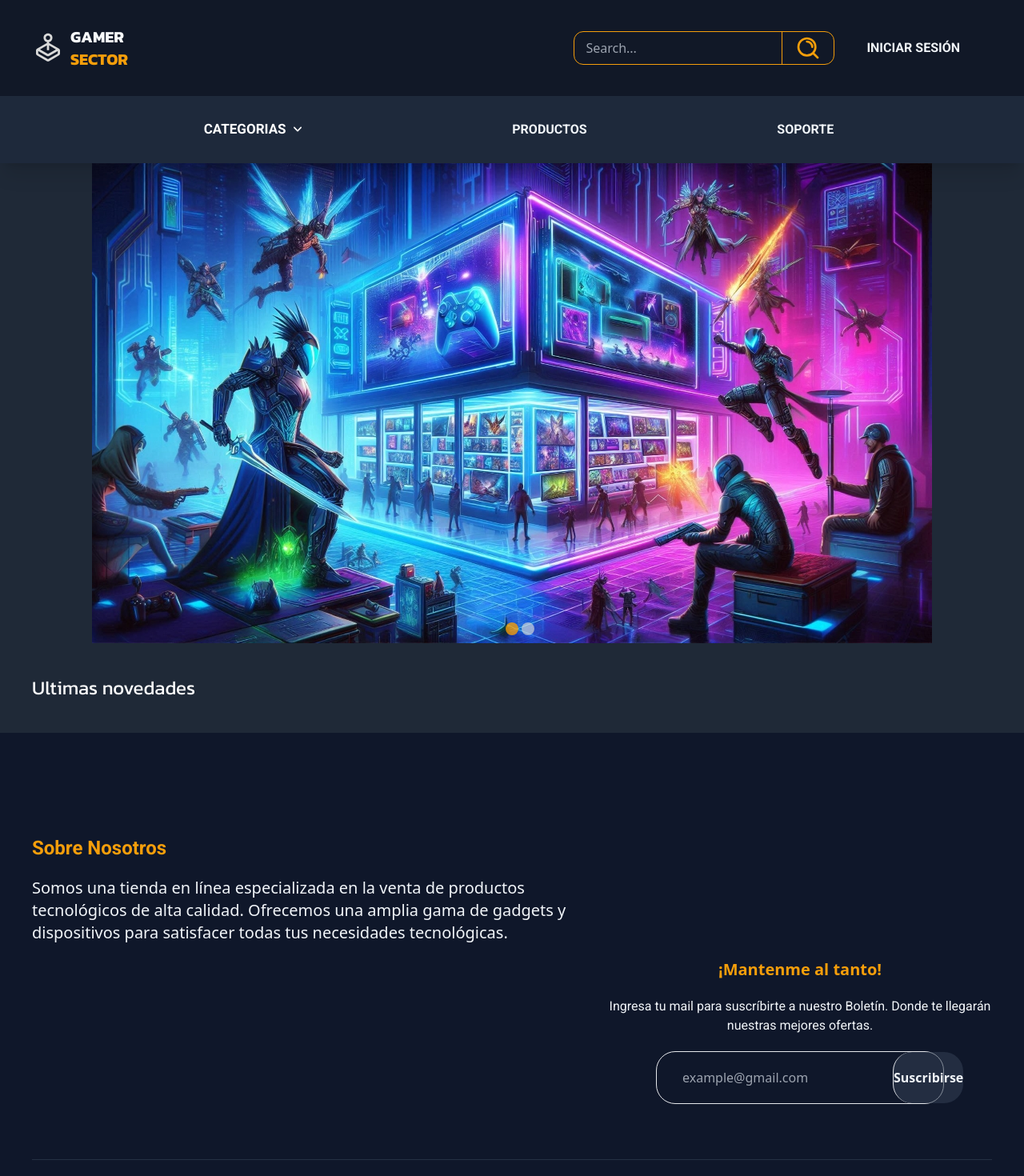
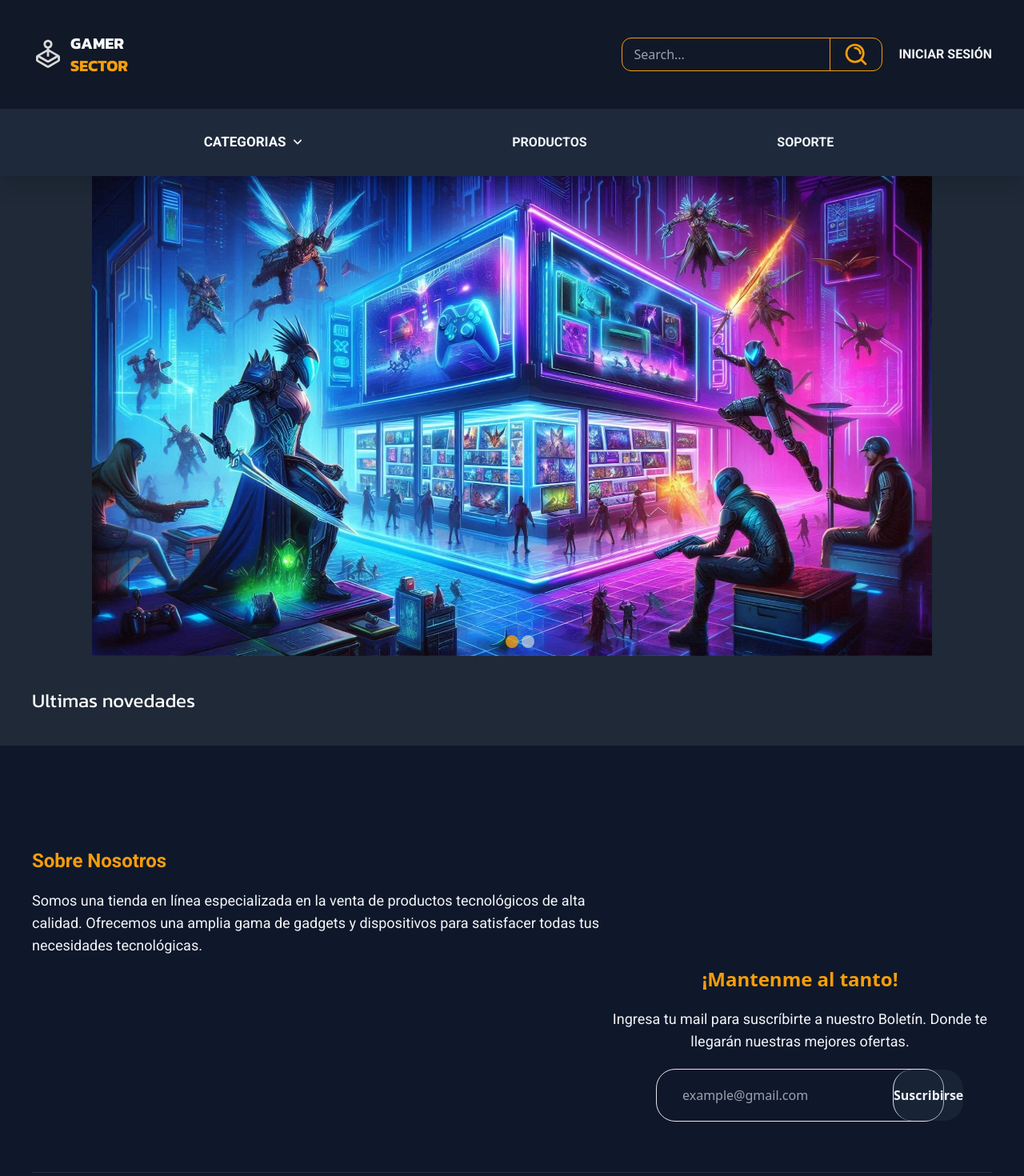
Before and after one commit to MartinEAcosta/gamer-sector-react, a React (Vite) app in the folder gamer-sector/: page / in a window 1280 px wide. Shown: the top 1470 px of the page at 80% size. Built offline with nearby package versions, Linux system fonts and the light colour scheme; a web font is replaced by a local one.

Commit message:
+refactorización footer

```diff
--- a/gamer-sector/src/components/Footer.jsx
+++ b/gamer-sector/src/components/Footer.jsx
@@ -1,4 +1,6 @@
 // Decidido realizarse de forma estatica ya que no seria la idea ser modificado.
+
+import { SubscriptionForm } from "./SubscriptionForm";
 
 export const Footer = () => {
     return (
@@ -11,28 +13,14 @@ export const Footer = () => {
 
                         <h3 className="text-2xl font-bold font-roboto py-5 text-amber-500">Sobre Nosotros</h3>
 
-                        <p className="">
+                        <p className="text-lg font-roboto">
                             Somos una tienda en línea especializada en la venta de productos tecnológicos de alta calidad.
                             Ofrecemos una amplia gama de gadgets y dispositivos para satisfacer todas tus necesidades tecnológicas.
                         </p>
 
                     </section>
 
-
-                    <article className='grid col-start-4 col-end-6 row-start-1 row-end-3 text-slate-100'>
-
-                        <h4 className="text-xl text-center font-bold text-amber-500">¡Mantenme al tanto!</h4>
-
-                        <p className="text-center font-roboto my-5">Ingresa tu mail para suscríbirte a nuestro Boletín. Donde te llegarán nuestras mejores ofertas.</p>
-
-                        <form className="flex border rounded-3xl w-3/4 m-auto" action="" method="get">
-
-                            <input type="email" name="" id="" placeholder="example@gmail.com" className="m-5 px-3  bg-inherit focus:outline-none valid:border-red-600"/>
-                            <button type="submit" className="rounded-3xl font-bold bg-slate-700 bg-opacity-55 hover:text-amber-500 hover:bg-slate-800 text-center border-l h-auto w-full ">Suscribirse</button>
-
-                        </form>
-
-                    </article>
+                    <SubscriptionForm />
 
                     <div className="grid grid-flow-col col-start-1 col-end-6 row-start-2 mt-40 font-roboto text-center text-slate-100 border-opacity-40 border-t-slate-600 border-t py-5">
 
--- a/gamer-sector/src/components/Header.jsx
+++ b/gamer-sector/src/components/Header.jsx
@@ -9,7 +9,7 @@ export const Header = () => {
 
     return (
         <>
-            <header className=" bg-gray-900 py-5 px-10 flex justify-between items-center z-10 sticky top-0">
+            <header className=" bg-gray-900 py-10 px-10 flex justify-between items-center z-10 sticky top-0">
 
                 <div className="flex">
                     <img className="pr-2" src={ Logo } alt="Logo Gamer Sector" />
@@ -26,7 +26,7 @@ export const Header = () => {
                     {
                         !isLogged
                         &&
-                        <a className="hover:text-slate-300 text-slate-100 font-roboto font-bold m-5 px-5 py-2 rounded-xl
+                        <a className="hover:text-slate-300 text-slate-100 font-roboto font-bold pl-5 py-2 rounded-xl
                             " href="">
                                 INICIAR SESIÓN
                         </a>
--- a/gamer-sector/src/components/SearcherBar.jsx
+++ b/gamer-sector/src/components/SearcherBar.jsx
@@ -1,18 +1,39 @@
+import { useState } from 'react';
 import SearchIcon from '../assets/search.svg';
 
 export const SearcherBar = () => {
+
+    const [inputValue, setInputValue] = useState("");
+
+    const onInputChanged = ( { target } ) => {
+        setInputValue( target.value );
+    }
 
     return (
         <>
             <form action="GET">
                 <search className="flex border text-slate-100 border-amber-500 rounded-xl items-center">
-                    <input className="bg-transparent px-3.5 rounded-xl focus:outline-none"
-                        type="text" placeholder="Search..."/>
-                    <button type="submit" className='hover:bg-slate-800 hover:rounded-r-xl h-10 px-2 border-l-amber-500 border-l'>
-                        <img src={ SearchIcon } alt="Search Button" className=' h-8 mx-2' />
+                    <input
+                        className="bg-transparent px-3.5 rounded-xl focus:outline-none"
+                        type="text" placeholder="Search..."
+                        value={ inputValue }
+                        onChange={ onInputChanged }
+                    />
+
+                    <button
+                        type="submit"
+                        className='hover:bg-slate-800 hover:rounded-r-xl h-10 px-2 border-l-amber-500 border-l'>
+
+                        <img
+                            src={ SearchIcon } alt="Search Button"
+                            className=' h-8 mx-2'
+                        />
+
                     </button>
+
                 </search>
             </form>
         </>
     );
+
 }
--- /dev/null
+++ b/gamer-sector/src/components/SubscriptionForm.jsx
@@ -0,0 +1,23 @@
+
+export const SubscriptionForm = () => {
+    return (
+        <>
+
+            <article className='grid col-start-4 col-end-6 row-start-1 row-end-3 text-slate-100'>
+
+                <h4 className="text-2xl text-center font-bold text-amber-500">¡Mantenme al tanto!</h4>
+
+                <p className="text-lg text-center font-roboto my-5">Ingresa tu mail para suscríbirte a nuestro Boletín. Donde te llegarán nuestras mejores ofertas.</p>
+
+                <form className="flex border rounded-3xl w-3/4 m-auto" action="" method="get">
+
+                    <input type="email" name="" id="" placeholder="example@gmail.com" className="m-5 px-3  bg-inherit focus:outline-none valid:border-red-600"/>
+                    <button type="submit" className="rounded-3xl font-bold bg-slate-700 bg-opacity-30 hover:text-amber-500 hover:bg-slate-800 text-center border-l h-auto w-full ">Suscribirse</button>
+
+                </form>
+
+            </article>
+
+        </>
+    )
+}
```
